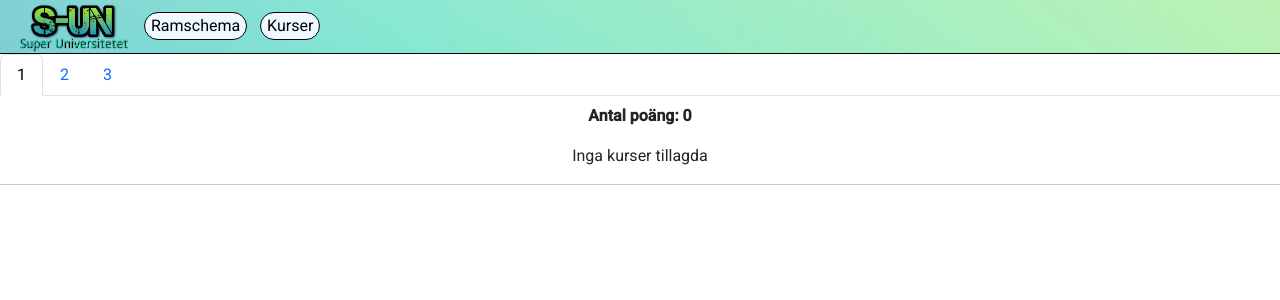
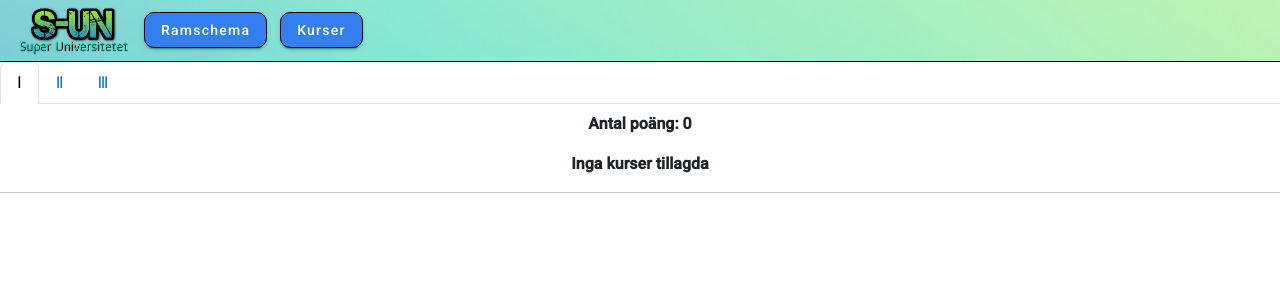
Before and after one commit to osundstrom/angularProjekt, an Angular app: page /ramschema in a window 1280 px wide. Shown: the top 300 px of the page. Built offline with nearby package versions, Linux system fonts and the light colour scheme.

Commit message:
updaterat styles o lite smått

```diff
--- a/src/app/app.component.ts
+++ b/src/app/app.component.ts
@@ -2,6 +2,7 @@ import { Component } from '@angular/core';
 import { RouterOutlet } from '@angular/router';
 //import { HeaderComponent } from './header/header.component';
 import { NavComponent } from './nav/nav.component';
+
 
 @Component({
   selector: 'app-root',
--- a/src/app/kurser/kurser.component.html
+++ b/src/app/kurser/kurser.component.html
@@ -48,9 +48,9 @@
               <b>Lägg till</b>
             </button>
             <div ngbDropdownMenu aria-labelledby="dropdown" id="dropdownDiv">
-              <button (click)="addOne(course)" id="buttonDrop" ngbDropdownItem>Ramschema 1</button>
-              <button (click)="addTwo(course)" id="buttonDrop" ngbDropdownItem>Ramschema 2</button>
-              <button (click)="addThree(course)" id="buttonDrop" ngbDropdownItem>Ramschema 3</button>
+              <button (click)="addOne(course)" id="buttonDrop" ngbDropdownItem>Ramschema &#8544;</button>
+              <button (click)="addTwo(course)" id="buttonDrop" ngbDropdownItem>Ramschema &#8545;</button>
+              <button (click)="addThree(course)" id="buttonDrop" ngbDropdownItem>Ramschema &#8546;</button>
               </div>
             </td>
 
--- a/src/app/kurser/kurser.component.scss
+++ b/src/app/kurser/kurser.component.scss
@@ -44,12 +44,14 @@
         margin: auto;
         border-bottom: 4px double rgb(0, 0, 0);
 
+
     }
     tr{
         width: fit-content;
         padding-left: 1%;
         padding-right: 1%;
         border: 1px solid black;
+
 
 
         th{
@@ -67,7 +69,7 @@
             padding-right: 1%;
             width: fit-content;
             p{
-                display: inline-block;
+                display: block
             }
             #dropdown{
                 width: fit-content;
@@ -83,7 +85,7 @@
         }
 
         #buttonDrop:hover{
-            background-color: aliceblue;
+            //background-color: aliceblue;
             text-decoration: underline;
         }
 
--- a/src/app/nav/nav.component.html
+++ b/src/app/nav/nav.component.html
@@ -4,8 +4,8 @@
 
     <ul>
         <a routerLink="/ramschema"><img [src]="logoUni" alt="Logo"></a>
-        <li><button routerLink="/ramschema">Ramschema</button></li>
-        <li><button routerLink="/kurser">Kurser</button></li>
+        <li><button mat-raised-button color="accent" routerLink="/ramschema">Ramschema</button></li>
+        <li><button mat-raised-button color="accent"  routerLink="/kurser">Kurser</button></li>
 
     </ul>
 
--- a/src/app/nav/nav.component.scss
+++ b/src/app/nav/nav.component.scss
@@ -28,19 +28,20 @@ nav{
 
     }
     button{
-        color: black;
-        background-color: aliceblue ;
+        color: white;
+        background-color: rgb(52, 127, 240) ;
         text-decoration: none;
         border: none;
-        border-radius: 50px;
+        border-radius: 10px;
         width: fit-content;
         border: 1px solid rgb(0, 0, 0);
 
     }
     button:hover{
         text-decoration: underline;
-        background-color: aquamarine;
+        background-color: rgb(25, 105, 224) ;
         border: 1px solid black;
+        color: white;
 
     }
 
--- a/src/app/nav/nav.component.ts
+++ b/src/app/nav/nav.component.ts
@@ -1,10 +1,13 @@
 import { Component } from '@angular/core';
 import { RouterModule } from '@angular/router';
+import {MatIconModule} from '@angular/material/icon';
+import {MatDividerModule} from '@angular/material/divider';
+import {MatButtonModule} from '@angular/material/button';
 
 @Component({
   selector: 'app-nav',
   standalone: true,
-  imports: [RouterModule],
+  imports: [RouterModule, MatIconModule, MatDividerModule, MatButtonModule],
   templateUrl: './nav.component.html',
   styleUrl: './nav.component.scss'
 })
--- a/src/app/ramschema/ramschema.component.html
+++ b/src/app/ramschema/ramschema.component.html
@@ -1,6 +1,6 @@
 <ul ngbNav #nav="ngbNav" [(activeId)]="active" class="nav-tabs"> <!--från bootstrap en navigering med 3 flikar-->
 	<li [ngbNavItem]="1">
-		<button (click)="tabNumber(1)" value="1" ngbNavLink>1</button> <!--Kör tabnumber med 1-->
+		<button (click)="tabNumber(1)" value="1" ngbNavLink>&#8544;</button> <!--Kör tabnumber med 1-->
 		<ng-template ngbNavContent>
 			<p><b>Antal poäng: {{ Allpoints1 }}</b></p>  <!--visar poäng-->
             <table id="fullRam" *ngIf="AllCourses1.length > 0"> <!--Om kurser finns-->
@@ -22,14 +22,14 @@
 			</table>
 
 			  <div *ngIf="AllCourses1.length === 0"> <!--Om inga kurser-->
-				<p>Inga kurser tillagda</p>
+				<p><b>Inga kurser tillagda</b></p>
 			  </div>
 			  <hr>
 		</ng-template>
 	</li>
 
 	<li [ngbNavItem]="2">
-		<button (click)="tabNumber(2)" value="2" ngbNavLink>2</button> <!--Kör tabnumber med 1-->
+		<button (click)="tabNumber(2)" value="2" ngbNavLink>&#8545;</button> <!--Kör tabnumber med 1-->
 		<ng-template ngbNavContent>
 			<p><b>Antal poäng: {{ Allpoints2 }}</b></p>  <!--visar poäng-->
 			<table id="fullRam" *ngIf="AllCourses2.length > 0"> <!--Om kurser finns-->
@@ -51,13 +51,13 @@
 			</table>
 
 			  <div *ngIf="AllCourses2.length === 0"> <!--Om inga kurser-->
-				<p>Inga kurser tillagda</p>
+				<p><b>Inga kurser tillagda</b></p>
 			  </div>
 			  <hr>
 		</ng-template>
 	</li>
 	<li [ngbNavItem]="3">
-		<button (click)="tabNumber(3)" value="3" ngbNavLink>3</button> <!--Kör tabnumber med 1-->
+		<button (click)="tabNumber(3)" value="3" ngbNavLink>&#8546;</button> <!--Kör tabnumber med 1-->
 		<ng-template ngbNavContent>
 			<p><b>Antal poäng: {{ Allpoints3 }}</b></p> <!--visar poäng-->
 			<table id="fullRam" *ngIf="AllCourses3.length > 0"> <!--Om kurser finns-->
@@ -79,7 +79,7 @@
 			</table>
 
 			  <div *ngIf="AllCourses3.length === 0"> <!--Om inga kurser-->
-				<p>Inga kurser tillagda</p>
+				<p><b>Inga kurser tillagda</b></p>
 			  </div>
 			  <hr>
 		</ng-template>
```
